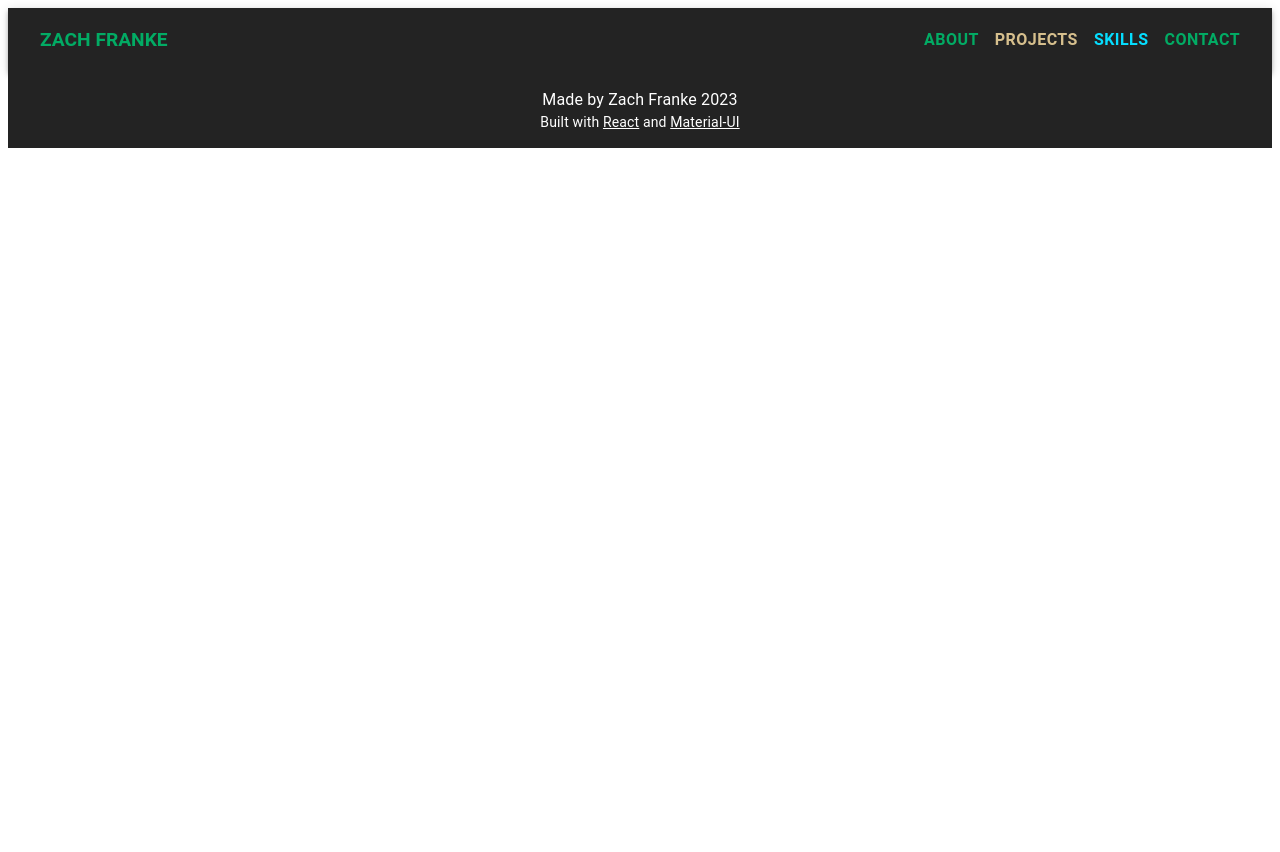
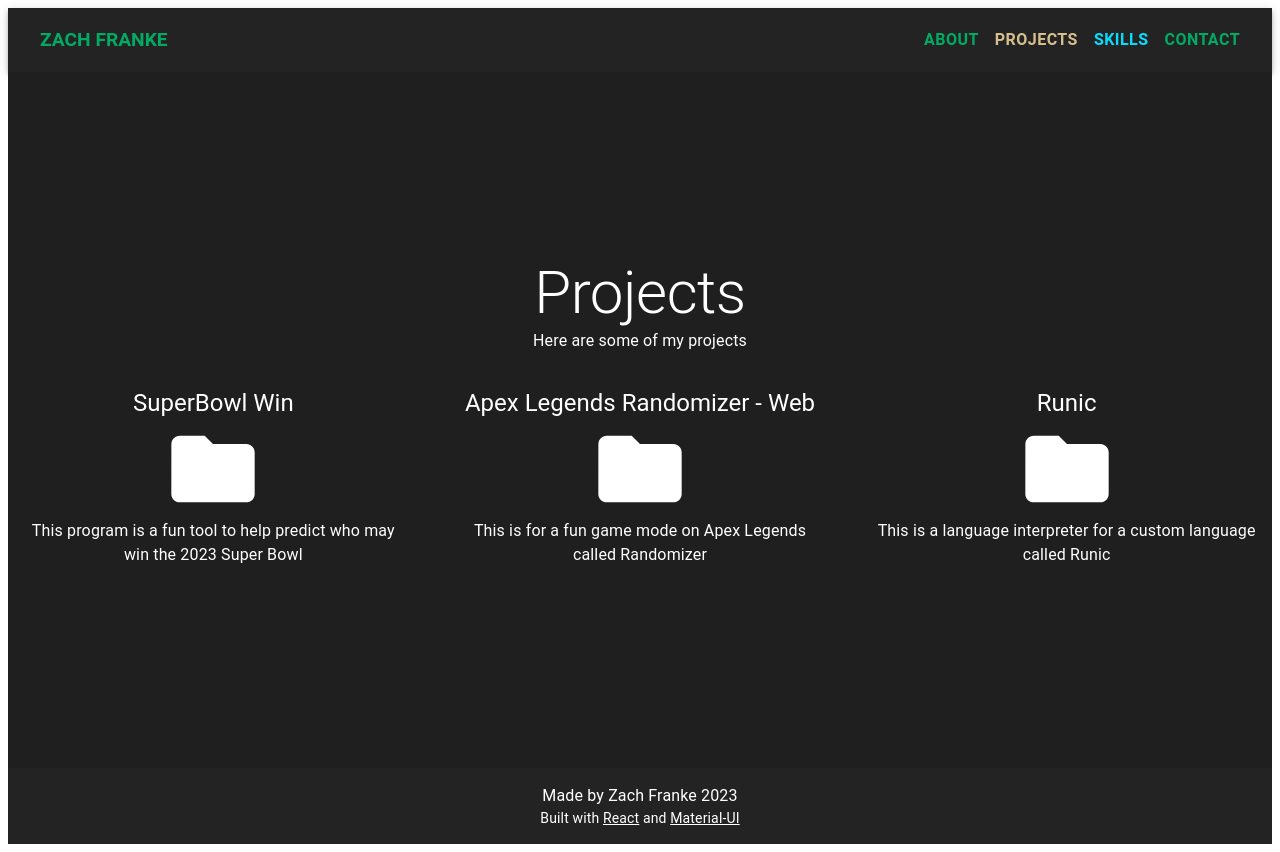
Before and after one commit to zfranke/zfranke-portfolio, a React (Create React App) app: page /projects in a window 1280 px wide. Before the commit the page ends 800 px from the top, so only its background shows below. Built offline with nearby package versions, Linux system fonts and the light colour scheme; a web font is replaced by a local one.

Commit message:
Projects p2

```diff
--- a/src/App.js
+++ b/src/App.js
@@ -16,6 +16,7 @@ function App() {
       <Routes>
         <Route path="/" element={<Home />} />
         <Route path="/about" element={<About />} />
+        <Route path="/projects" element={<Projects />} />
       </Routes>
       <Footer />
     </Router>
--- a/src/comps/project.js
+++ b/src/comps/project.js
@@ -0,0 +1,59 @@
+import React from 'react';
+import { Grid, Typography } from '@mui/material';
+import FolderIcon from '@mui/icons-material/Folder';
+import { Box } from '@mui/material';
+
+import projectsData from '../data/projects.json';
+
+const Projects = () => {
+
+    const handleClick = (link) => {
+        window.open(link);
+    }
+
+
+  return (
+
+    <Box
+      sx={{
+        backgroundColor: '#1F1F1F',
+        color: '#fff',
+        minHeight: '87vh',
+        display: 'flex',
+        flexDirection: 'column',
+        alignItems: 'center',
+        justifyContent: 'center',
+        '@media (max-width:600px)': {
+          padding: '1.5rem',
+        },
+      }}
+    >
+        <Typography variant="h2" align="center">
+            Projects
+        </Typography>
+        <Typography variant="body1" align="center">
+            Here are some of my projects
+        </Typography>
+        <br></br>
+        <Grid container spacing={2} sx={{ justifyContent: 'center' }}>
+            {projectsData.map((project) => (
+                <Grid item xs={12} sm={6} md={4} key={project.id}>
+                    <Box onClick={() => handleClick(project.link)} sx={{ display: 'flex', flexDirection: 'column', alignItems: 'center', p: 2 }}>
+                        <Typography variant="h5" align="center">
+                            {project.name}
+                        </Typography>
+                        <FolderIcon sx={{ fontSize: 100 }} />
+                        <Typography variant="body1" align="center">
+                            {project.description}
+                        </Typography>
+                    </Box>
+                </Grid>
+            ))}
+        </Grid>
+    </Box>
+
+
+  );
+};
+
+export default Projects;
--- a/src/data/projects.json
+++ b/src/data/projects.json
@@ -1,20 +1,17 @@
 [
   {
-    "title": "SuperBowl Win",
+    "name": "SuperBowl Win",
     "description": "This program is a fun tool to help predict who may win the 2023 Super Bowl",
-    "image": "/images/project1.jpg",
     "link": "https://github.com/zfranke/SuperBowl-Win"
   },
   {
-    "title": "Apex Legends Randomizer - Web",
-    "description": "This is the second project",
-    "image": "/images/project2.jpg",
-    "link": "https://project2.com"
+    "name": "Apex Legends Randomizer - Web",
+    "description": "This is for a fun game mode on Apex Legends called Randomizer",
+    "link": "https://github.com/zfranke/ApexRandomizerWeb"
   },
   {
-    "title": "Project 3",
-    "description": "This is the third project",
-    "image": "/images/project3.jpg",
-    "link": "https://project3.com"
+    "name": "Runic",
+    "description": "This is a language interpreter for a custom language called Runic",
+    "link": "https://github.com/zfranke/Runic"
   }
 ]
```
